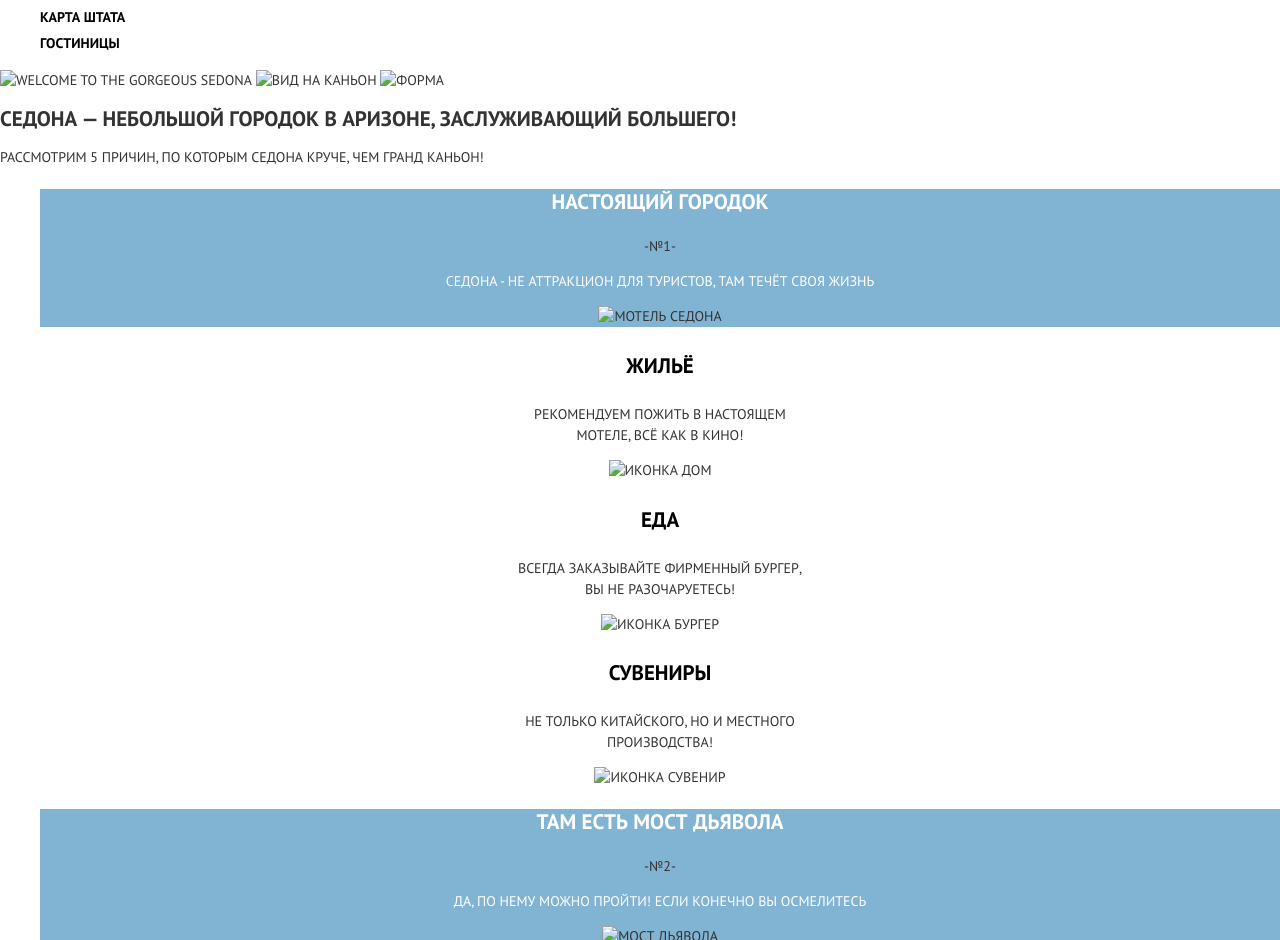
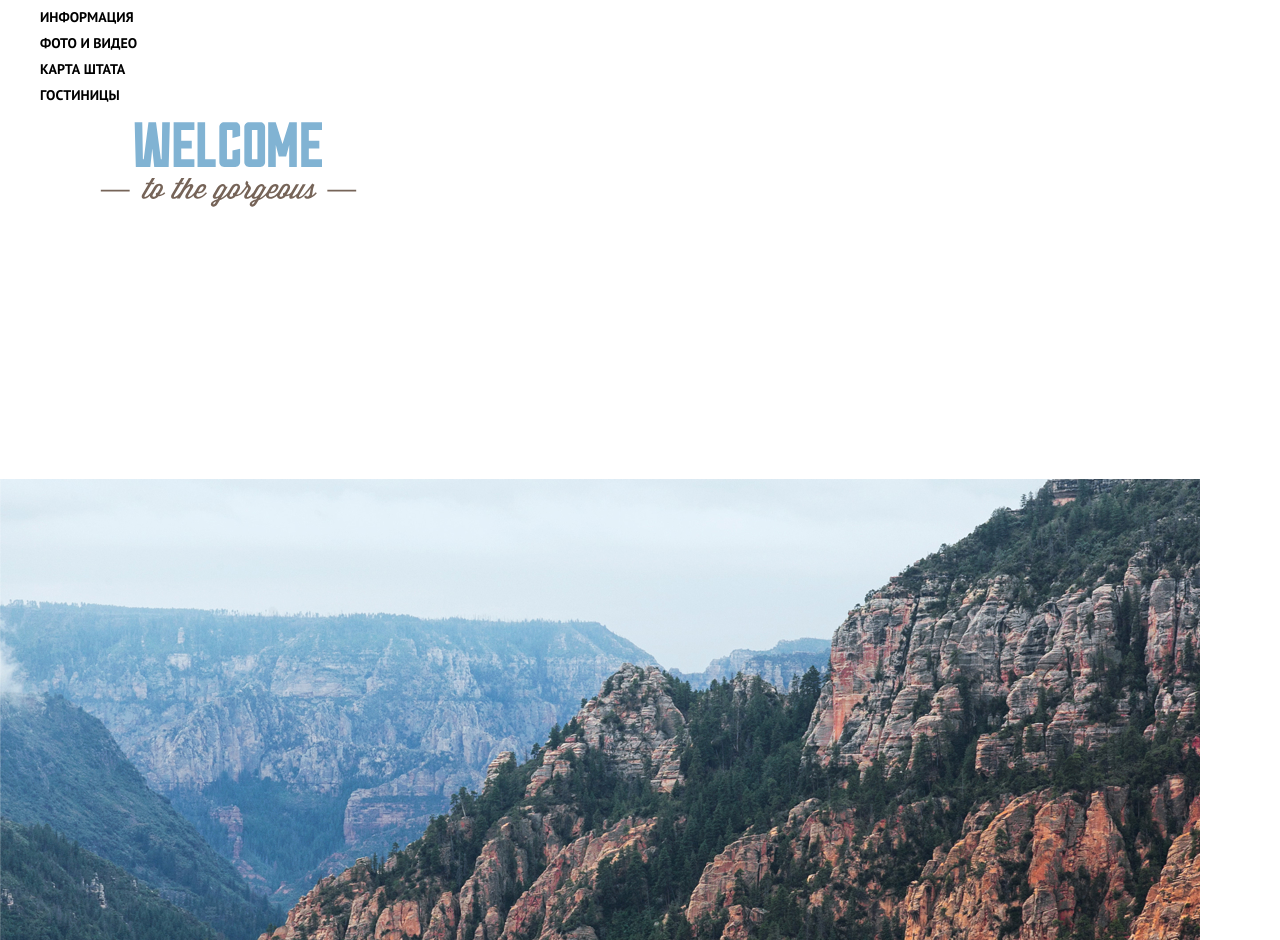
Before and after one commit to sqandreev/1497659-sedona-29, a plain HTML site: page index.html in a window 1280 px wide. Shown: the part 88-1028 px from the top of the page. Drawn offline with Linux system fonts and the light colour scheme.

Commit message:
Графика всех страниц

```diff
--- a/index.html
+++ b/index.html
@@ -14,7 +14,7 @@
     <header class="main-header">
       <nav class="main-navigation">
         <a class="main-header-logo">
-          <img src="img/" width="138" height="70" alt="Герб города Седона">
+          <img src="img/sedona_logo.svg" width="138" height="70" alt="Герб города Седона">
         </a>
 
        <ul class="site-navigation">
@@ -28,9 +28,9 @@
 
      <main class="container">
 
-      <img src="img/" width="457" height="351" alt="Welcome to the gorgeous Sedona">
-      <img src="img/" width="1200" height="509" alt="Вид на каньон">
-      <img src="img/" width="1200" height="57" alt="Форма">
+      <img src="img/sedona_welcome.svg" width="457" height="351" alt="Welcome to the gorgeous Sedona">
+      <img src="img/sedona_background_1.jpg" width="1200" height="509" alt="Вид на каньон">
+      <img src="img/shape.png" width="1200" height="57" alt="Форма">
 
 
 
@@ -49,33 +49,33 @@
             <h3>Настоящий городок</h3>
             <span>-№1-</span>
             <p>Седона - не аттракцион для туристов, там течёт своя жизнь</p>
-            <img src="img/" width="800" height="256" alt="Мотель Седона">
+            <img src="img/motel_sedona.jpg" width="800" height="256" alt="Мотель Седона">
           </li>
 
           <li class="feature-item">
             <h4>Жильё</h4>
             <p>Рекомендуем пожить в настоящем<br> мотеле, всё как в кино!</p>
-            <img src="img/" width="75" height="72" alt="Иконка Дом">
+            <img src="img/icon_house.svg" width="75" height="72" alt="Иконка Дом">
           </li>
 
           <li class="feature-item">
             <h4>Еда</h4>
             <p>Всегда заказывайте фирменный бургер,<br> вы не разочаруетесь!</p>
-            <img src="img/" width="75" height="70" alt="Иконка Бургер">
+            <img src="img/icon_burger.svg" width="75" height="70" alt="Иконка Бургер">
           </li>
 
           <li class="feature-item">
             <h4>Сувениры</h4>
             <p>Не только китайского, но и местного<br>
             производства!</p>
-            <img src="img/" width="64" height="77" alt="Иконка Сувенир">
+            <img src="img/icon_souvenir.svg" width="64" height="77" alt="Иконка Сувенир">
           </li>
 
           <li class="feature-item feature-item-w">
             <h3>Там есть мост Дьявола</h3>
             <span>-№2-</span>
             <p>Да, по нему можно пройти! Если конечно вы осмелитесь</p>
-            <img src="img/" width="800" height="256" alt="Мост Дьявола">
+            <img src="img/sedona_devils_bridge.jpg" width="800" height="256" alt="Мост Дьявола">
           </li>
 
           <li class="feature-item feature-item-g">
@@ -145,7 +145,7 @@
       </section>
 
       <div class="map">
-        <img src="img" width="1199" height="594" alt="Карта области">
+        <img src="img/map.jpg" width="1199" height="594" alt="Карта области">
       </div>
     </main>
 
@@ -195,7 +195,7 @@
           <p class="footer-copyright">
             <b>website by</b>
             <a class="button-copyright" href="https://htmlacademy.ru/intensive/htmlcss">
-              <img src="img" width="114" height="40" alt=">HTML Academy">
+              <img src="img/logo-htmlacademy.svg" width="114" height="40" alt=">HTML Academy">
             </a>
           </p>
         </div>
```
Also changed, not shown: blank.html (+2 -2 lines), inner.html (+8 -8 lines), img/motel_sedona.jpg (added), img/sedona_motel.jpg (renamed from img/sedona_img_1.jpg).
